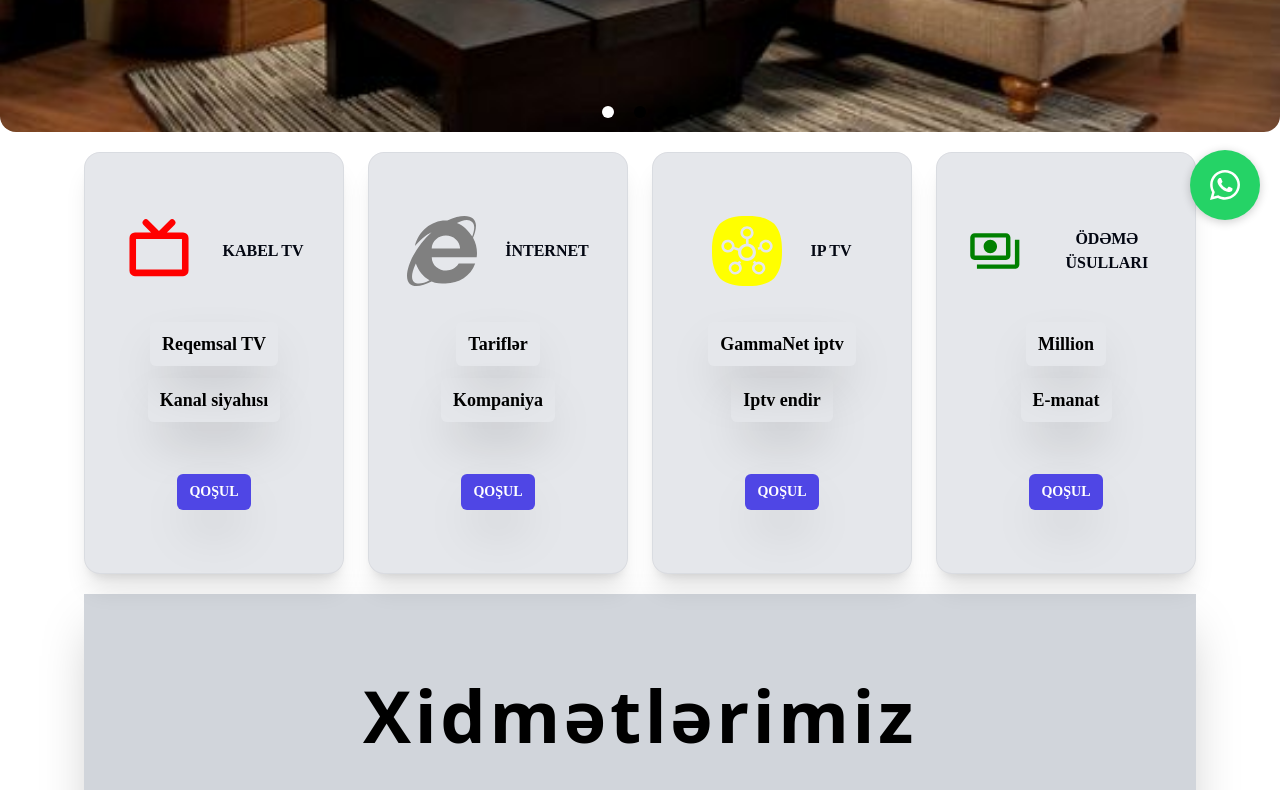
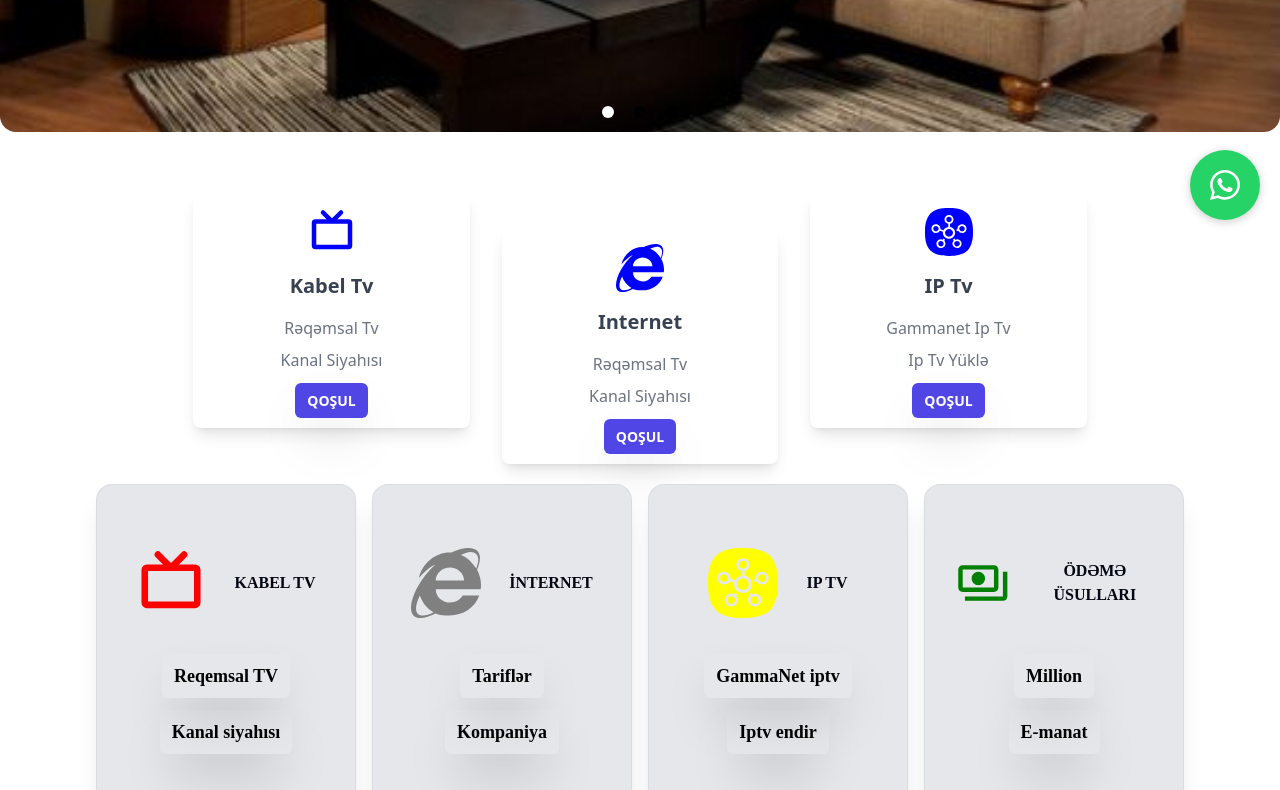
Before and after one commit to bedirlituran/netlika, a Next.js app: page / in a window 1280 px wide. Shown: the part 560-1350 px from the top of the page. Built offline with nearby package versions, Linux system fonts and the light colour scheme.

Commit message:
sekiller

```diff
--- a/app/page.js
+++ b/app/page.js
@@ -1,8 +1,9 @@
 
 import Xidmet from "../components/Xidmet";
 import Reklam from "../components/Reklam";
-import Carding from "../components/Carding";
 import WhatsAppButton from "../components/Whatsapp";
+import Yenicarding from "../components/Yenicarding";
+import Carding from "@/components/Carding";
 
 
 
@@ -10,7 +11,8 @@ export default function Home() {
   return (
 
       <main>
-        <Carding />
+      <Yenicarding />
+      <Carding />
       <Xidmet />
       <Reklam />
       <WhatsAppButton />
--- a/components/Carding.jsx
+++ b/components/Carding.jsx
@@ -6,7 +6,7 @@ const Carding = () => {
 
   return (
     <div>
-      <div className="flex items-center justify-center gap-6 mx-auto my-5 flex-col lg:flex-row">
+      <div className="flex items-center justify-center gap-4 mx-auto my-5 flex-col lg:flex-row">
         <div>
           <Card icon="tv" stat="tv" orta='reqemsal' asagi='kanal' />
         </div>
--- a/components/Xidmet.jsx
+++ b/components/Xidmet.jsx
@@ -6,7 +6,7 @@ import Card4 from "./cards/Card4";
 const Xidmet = () => {
   return (
     <>
-      <div className="flex flex-col items-center justify-center m-auto bg-gray-300 min-h-[600px] shadow-2xl p-3">
+      <div className="flex flex-col items-center justify-center m-auto bg-gray-300 min-h-[600px] shadow-2xl p-3 mt-4">
         <h1 className="text-4xl sm:text-5xl md:text-6xl lg:text-7xl font-semibold font-turan tracking-wider mb-2 lg:mb-4 gap-2">
           Xidmətlərimiz
         </h1>
--- /dev/null
+++ b/components/Yenicarding.jsx
@@ -0,0 +1,84 @@
+import React from 'react'
+import { PiTelevisionSimpleBold } from "react-icons/pi";
+import { FaInternetExplorer } from "react-icons/fa";
+import { SiSmartthings } from "react-icons/si";
+import Link from "next/link";
+const Yenicarding = () => {
+  return (
+    <div>
+
+<div class="flex-wrap items-center justify-center gap-8 text-center sm:flex">
+    <div class="w-full px-4 py-4 mt-6 bg-white rounded-lg shadow-lg sm:w-1/2 md:w-1/2 lg:w-1/4 dark:bg-gray-800">
+        <div class="flex-shrink-0">
+            <div class="flex items-center justify-center w-12 h-12 mx-auto">
+            <PiTelevisionSimpleBold size={70} color='blue'/>
+            </div>
+        </div>
+        <h3 class="py-4 text-2xl font-semibold text-gray-700 sm:text-xl dark:text-white">
+            Kabel Tv
+        </h3>
+        <div className='flex flex-col gap-2 mb-4' >
+        <Link href='/Reqemsal' class=" text-gray-500 text-md dark:text-gray-300">
+            Rəqəmsal Tv
+        </Link>
+        <Link href='/ChannelList' class=" text-gray-500 text-md dark:text-gray-300">
+            Kanal Siyahısı
+        </Link>
+        </div>
+
+        <Link href="/Muraciet" className="m-auto mt-10 rounded-md bg-indigo-600 px-3 py-2 text-sm font-semibold text-white shadow-2xl hover:bg-indigo-500 focus-visible:outline focus-visible:outline-2 focus-visible:outline-offset-2 focus-visible:outline-indigo-600 font-turan uppercase">
+              Qoşul
+            </Link>
+    </div>
+    <div class="w-full px-4 py-4 mt-6 bg-white rounded-lg shadow-lg sm:w-1/2 md:w-1/2 lg:w-1/4 sm:mt-16 md:mt-20 lg:mt-24 dark:bg-gray-800">
+        <div class="flex-shrink-0">
+            <div class="flex items-center justify-center w-12 h-12 mx-auto ">
+            <FaInternetExplorer size={70} color='blue'/>
+            </div>
+        </div>
+        <h3 class="py-4 text-2xl font-semibold text-gray-700 sm:text-xl dark:text-white">
+            Internet
+        </h3>
+        <div className='flex flex-col gap-2 mb-4' >
+        <Link href='/' class=" text-gray-500 text-md dark:text-gray-300">
+            Rəqəmsal Tv
+        </Link>
+        <Link href='/' class=" text-gray-500 text-md dark:text-gray-300">
+            Kanal Siyahısı
+        </Link>
+        </div>
+
+        <Link href="/Muraciet" className="m-auto mt-10 rounded-md bg-indigo-600 px-3 py-2 text-sm font-semibold text-white shadow-2xl hover:bg-indigo-500 focus-visible:outline focus-visible:outline-2 focus-visible:outline-offset-2 focus-visible:outline-indigo-600 font-turan uppercase">
+              Qoşul
+            </Link>
+    </div>
+    <div class="w-full px-4 py-4 mt-6 bg-white rounded-lg shadow-lg sm:w-1/2 md:w-1/2 lg:w-1/4 dark:bg-gray-800">
+        <div class="flex-shrink-0">
+            <div class="flex items-center justify-center w-12 h-12 mx-auto">
+            <SiSmartthings size={70} color='blue'/>
+            </div>
+        </div>
+        <h3 class="py-4 text-2xl font-semibold text-gray-700 sm:text-xl dark:text-white">
+            IP Tv
+        </h3>
+        <div className='flex flex-col gap-2 mb-4' >
+        <Link href='/' class=" text-gray-500 text-md dark:text-gray-300">
+            Gammanet Ip Tv
+        </Link>
+        <Link href='/' class=" text-gray-500 text-md dark:text-gray-300">
+            Ip Tv Yüklə
+        </Link>
+        </div>
+        <Link href="/Muraciet" className="m-auto mt-10 rounded-md bg-indigo-600 px-3 py-2 text-sm font-semibold text-white shadow-2xl hover:bg-indigo-500 focus-visible:outline focus-visible:outline-2 focus-visible:outline-offset-2 focus-visible:outline-indigo-600 font-turan uppercase">
+              Qoşul
+            </Link>
+    </div>
+
+</div>
+
+
+    </div>
+  )
+}
+
+export default Yenicarding
--- a/package.json
+++ b/package.json
@@ -17,6 +17,7 @@
     "react": "^18",
     "react-dom": "^18",
     "react-icons": "^5.0.1",
+    "react-responsive-carousel": "^3.2.23",
     "react-slick": "^0.29.0",
     "slick-carousel": "^1.8.1"
   },
```
Also changed, not shown: 1 other file (tests, documents, lock files or other folders).
